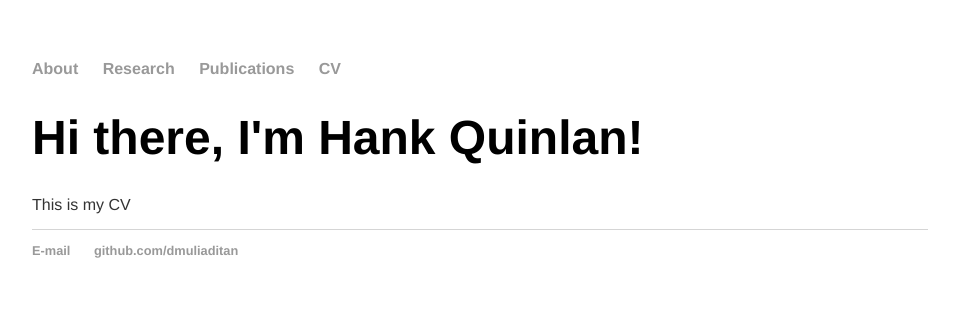
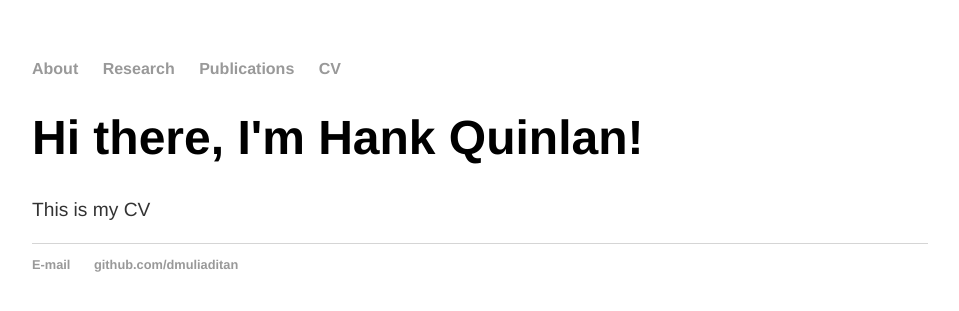
Before and after one commit to dmuliaditan/dmuliaditan.github.io, a Jekyll site: the page built from cv/index.html, in a window 1280 px wide. Shown: the top 311 px of the page, without its empty margins (160-1119 px from the left). Built offline with Jekyll 4.4.1, drawn with Linux system fonts in a browser that asks for light colours.

Commit message:
Update main.css

```diff
--- a/css/main.css
+++ b/css/main.css
@@ -33,9 +33,9 @@ h1 {
     font-family:'Helvetica', 'Arial', 'Sans-Serif';
 }
 p {
-    font-size: 1em;
+    font-size: 1.2em;
     font-family:'Helvetica', 'Arial', 'Sans-Serif';
-    line-height: 1em;
+    line-height: 1.4em;
     color: #333;
 }
 footer {
```
